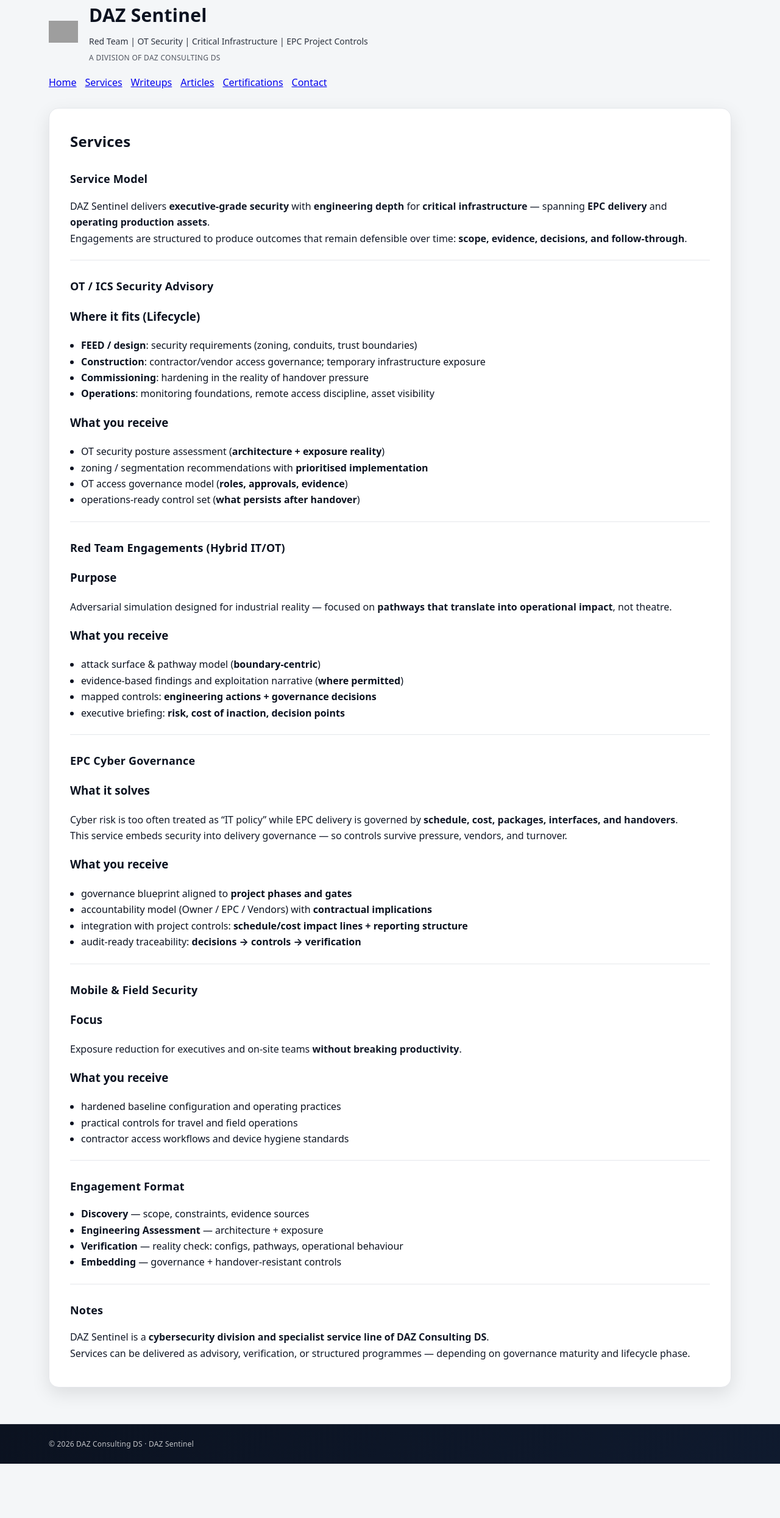
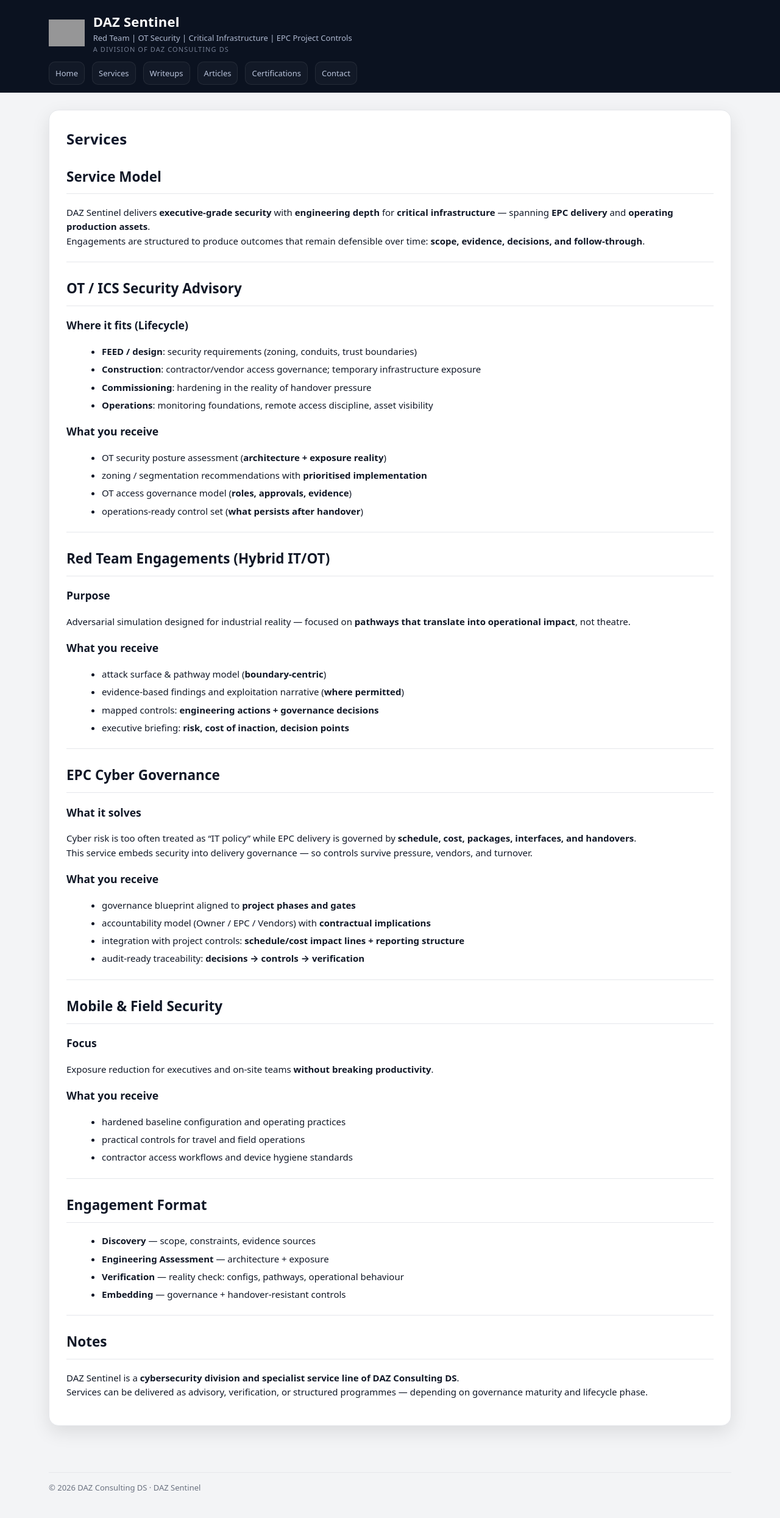
Before and after one commit to DAZDS/DAZDS.github.io, a Jekyll site: the page built from _pages/services.md, in a window 1280 px wide. Shown: the whole page at 61% size. Built offline with Jekyll 4.4.1, drawn with Linux system fonts in a browser that asks for light colours; before the commit the page ends 2400 px from its top, so only the background shows below that; grey boxes are pictures that could not be loaded.

Commit message:
Refactor styles in style.scss for improved layout
Updated design tokens, adjusted padding, and modified styles for various components including header, footer, and navigation.

```diff
--- a/assets/css/style.scss
+++ b/assets/css/style.scss
@@ -1,95 +1,157 @@
 ---
 ---
 
-/* ========= Design Tokens ========= */
+/* =============================
+   DAZ Sentinel – Executive UI
+   ============================= */
+
+/* ---- Design tokens ---- */
 :root {
   --bg: #0b1220;
   --bg2: #0f1a2e;
   --paper: #ffffff;
+
   --ink: #0b1220;
+  --text: #0f172a;
   --muted: #4b5563;
   --line: #e5e7eb;
 
-  --accent: #1b2a3a;     /* executive steel-blue */
-  --accent2: #0f1a26;    /* deeper */
-  --link: #0f3d7a;
+  --navText: rgba(203, 214, 238, 0.9);
+  --navTextStrong: #ffffff;
 
   --radius: 16px;
   --shadow: 0 10px 30px rgba(0,0,0,.10);
+
   --max: 1120px;
 }
 
-/* ========= Base ========= */
-.daz {
+/* ---- Base ---- */
+html, body {
   margin: 0;
-  font-family: ui-sans-serif, system-ui, -apple-system, "Segoe UI", Roboto, Helvetica, Arial;
-  color: var(--ink);
-  background: #f4f6f8;
-  line-height: 1.65;
+  padding: 0;
 }
 
+body.daz {
+  font-family: ui-sans-serif, system-ui, -apple-system, "Segoe UI", Roboto, Helvetica, Arial, "Apple Color Emoji", "Segoe UI Emoji";
+  color: var(--text);
+  background: #f3f4f6;
+  line-height: 1.55;
+}
+
+/* Layout container */
 .daz-shell {
   max-width: var(--max);
   margin: 0 auto;
   padding: 0 24px;
 }
 
-/* ========= Hero / Header ========= */
+/* ---- HERO (Home only) ---- */
 .daz-hero {
-  background: radial-gradient(900px 500px at 15% 20%, rgba(255,255,255,.06), transparent 60%),
-              linear-gradient(135deg, var(--bg), var(--bg2));
-  color: #fff;
-  padding: 34px 0 22px;
-  border-bottom: 1px solid rgba(255,255,255,.10);
+  background:
+    radial-gradient(1200px 600px at 60% 35%, rgba(255,255,255,0.10), rgba(0,0,0,0)),
+    linear-gradient(180deg, var(--bg) 0%, var(--bg2) 100%);
+  border-bottom: 1px solid rgba(255,255,255,0.08);
+  padding: 56px 0 18px;
+
+  /* IMPORTANT: kill any old giant rules */
+  min-height: unset !important;
+}
+
+.daz-hero-inner {
+  display: grid;
+  grid-template-columns: auto 1fr;
+  gap: 22px;
+  align-items: center;
+}
+
+.daz-hero-logo {
+  height: 110px;
+  width: auto;
+  display: block;
+  opacity: 0.95;
+  filter: drop-shadow(0 10px 18px rgba(0,0,0,.25));
+}
+
+.daz-hero-text {
+  display: flex;
+  flex-direction: column;
+  gap: 8px;
+}
+
+/* ---- COMPACT HEADER (pages) ---- */
+.daz-header {
+  background: var(--bg);
+  border-bottom: 1px solid rgba(255,255,255,0.08);
+  padding: 18px 0 12px;
+
+  min-height: unset !important;
+}
+
+.daz-header-inner {
+  display: flex;
+  flex-direction: column;
+  gap: 12px;
+}
+
+.daz-brand-row {
+  display: flex;
+  align-items: center;
+  gap: 14px;
+}
+
+.daz-logo {
+  height: 44px;
+  width: auto;
+  display: block;
+  opacity: 0.95;
 }
 
 .daz-brand-title {
-  font-size: 30px;
+  font-size: 22px;
   font-weight: 650;
-  letter-spacing: .3px;
+  color: #ffffff;
+  letter-spacing: 0.2px;
 }
 
 .daz-brand-sub {
-  margin-top: 6px;
-  font-size: 14px;
-  opacity: .85;
+  font-size: 13px;
+  color: rgba(203, 214, 238, 0.85);
 }
 
 .daz-brand-note {
-  margin-top: 6px;
-  font-size: 12px;
-  opacity: .70;
-  letter-spacing: .3px;
+  font-size: 11px;
+  color: rgba(203, 214, 238, 0.55);
   text-transform: uppercase;
+  letter-spacing: 0.10em;
 }
 
-/* ========= Navigation ========= */
+/* ---- Navigation ---- */
 .daz-nav {
-  margin-top: 18px;
   display: flex;
-  gap: 14px;
+  gap: 12px;
   flex-wrap: wrap;
 }
 
-.daz-nav-link {
-  color: rgba(255,255,255,.85);
+.daz-nav a {
+  color: var(--navText);
   text-decoration: none;
   font-size: 13px;
-  padding: 7px 10px;
+  padding: 8px 10px;
   border-radius: 10px;
-  border: 1px solid rgba(255,255,255,.10);
-  background: rgba(255,255,255,.03);
+  border: 1px solid rgba(255,255,255,0.08);
+  background: rgba(255,255,255,0.03);
+  transition: background .15s ease, border-color .15s ease, color .15s ease;
 }
 
-.daz-nav-link:hover {
-  color: #fff;
-  border-color: rgba(255,255,255,.25);
-  background: rgba(255,255,255,.06);
+.daz-nav a:hover {
+  color: var(--navTextStrong);
+  border-color: rgba(255,255,255,0.16);
+  background: rgba(255,255,255,0.06);
 }
 
-/* ========= Main ========= */
+/* ---- Main content card ---- */
 .daz-main {
-  padding: 28px 0 60px;
+  padding: 28px 0 56px;
 }
 
 .daz-page {
@@ -97,94 +159,65 @@
   border: 1px solid var(--line);
   border-radius: var(--radius);
   box-shadow: var(--shadow);
-  padding: 34px 34px 26px;
+  padding: 28px 28px;
 }
 
 .daz-page-title {
-  margin: 0 0 18px 0;
+  margin: 0 0 16px 0;
   font-size: 24px;
-  font-weight: 650;
-  letter-spacing: .2px;
+  letter-spacing: 0.2px;
 }
 
-.daz-content p {
+.daz-content {
+  font-size: 15px;
   color: #111827;
 }
 
-.daz-content a {
-  color: var(--link);
-  text-decoration: none;
-  border-bottom: 1px solid rgba(15,61,122,.25);
+.daz-content h2 {
+  margin-top: 26px;
+  padding-bottom: 10px;
+  border-bottom: 1px solid var(--line);
 }
 
-.daz-content a:hover {
-  border-bottom-color: rgba(15,61,122,.55);
-}
-
-/* ========= Typography ========= */
-.daz-content h2 {
-  margin-top: 28px;
-  font-size: 18px;
-  font-weight: 650;
-  letter-spacing: .2px;
+.daz-content h3 {
+  margin-top: 18px;
 }
 
 .daz-content hr {
-  border: 0;
+  border: none;
   border-top: 1px solid var(--line);
   margin: 22px 0;
 }
 
 .daz-content ul {
-  padding-left: 18px;
+  margin: 10px 0 18px 18px;
 }
 
-/* ========= Components (for later, used everywhere) ========= */
-.daz-grid {
-  display: grid;
-  grid-template-columns: repeat(12, 1fr);
-  gap: 16px;
+.daz-content li {
+  margin: 6px 0;
 }
 
-.daz-card {
-  grid-column: span 12;
-  border: 1px solid var(--line);
-  border-radius: 14px;
-  padding: 18px 18px 14px;
-  background: #fff;
-}
-
-@media (min-width: 980px) {
-  .daz-card--6 { grid-column: span 6; }
-  .daz-card--4 { grid-column: span 4; }
-}
-
-/* ========= Footer ========= */
+/* ---- Footer ---- */
 .daz-footer {
-  padding: 22px 0;
-  color: rgba(255,255,255,.75);
-  background: linear-gradient(135deg, var(--bg), var(--bg2));
-  border-top: 1px solid rgba(255,255,255,.10);
+  padding: 20px 0 40px;
+  color: #6b7280;
+  font-size: 13px;
 }
 
 .daz-footer-line {
-  font-size: 12px;
-  letter-spacing: .2px;
+  border-top: 1px solid #e5e7eb;
+  padding-top: 14px;
 }
 
-.daz-brand-row {
-  display: flex;
-  align-items: center;
-  gap: 18px;
+/* ---- Responsive ---- */
+@media (max-width: 860px) {
+  .daz-hero-inner {
+    grid-template-columns: 1fr;
+  }
+  .daz-hero-logo {
+    height: 90px;
+  }
+  .daz-page {
+    padding: 20px;
+  }
 }
-
-.daz-logo {
-  width: 48px;
-  height: auto;
-  display: block;
-}
-
-.daz-brand-text {
-  display: flex;
-  flex-direction: column;
-}
```
